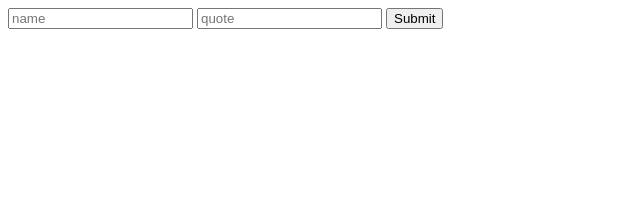
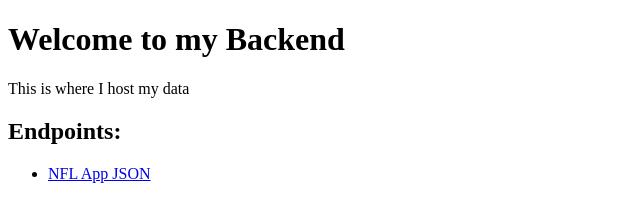
Before and after one commit to ConalCosgrove/nfl-website-backend, a website: page index.html in a window 1280 px wide. Shown: the whole page, without its empty margins (0-640 px from the left). Drawn offline with Linux system fonts and the light colour scheme.

Commit message:
Added landing page so we don't just get an error if we visit the home page

```diff
--- a/index.html
+++ b/index.html
@@ -1,5 +1,16 @@
-<form action="/quotes" method="POST">
-  <input type="text" placeholder="name" name="name">
-  <input type="text" placeholder="quote" name="quote">
-  <button type="submit">Submit</button>
-</form>
+<!DOCTYPE html>
+<html>
+<head>
+	<title>Conal's Backend</title>
+</head>
+<body>
+<h1> Welcome to my Backend </h1>
+
+<p> This is where I host my data </p>
+
+<h2>Endpoints:</h2>
+<ul>
+<li><a href = "/scoreJSON">NFL App JSON</a></li>
+</ul>
+</body>
+</html>
--- a/server.js
+++ b/server.js
@@ -8,6 +8,9 @@ app.listen(process.env.PORT ||3000, function() {
 
 })
 
+app.get('/',(request,response)=>{
+	response.sendFile(__dirname + "/index.html");
+})
 app.get('/scoreJSON', (request,response)=>{
 	var data = {};
 	axios.get('http://www.nfl.com/liveupdate/scores/scores.json').then((resp) => {
```
